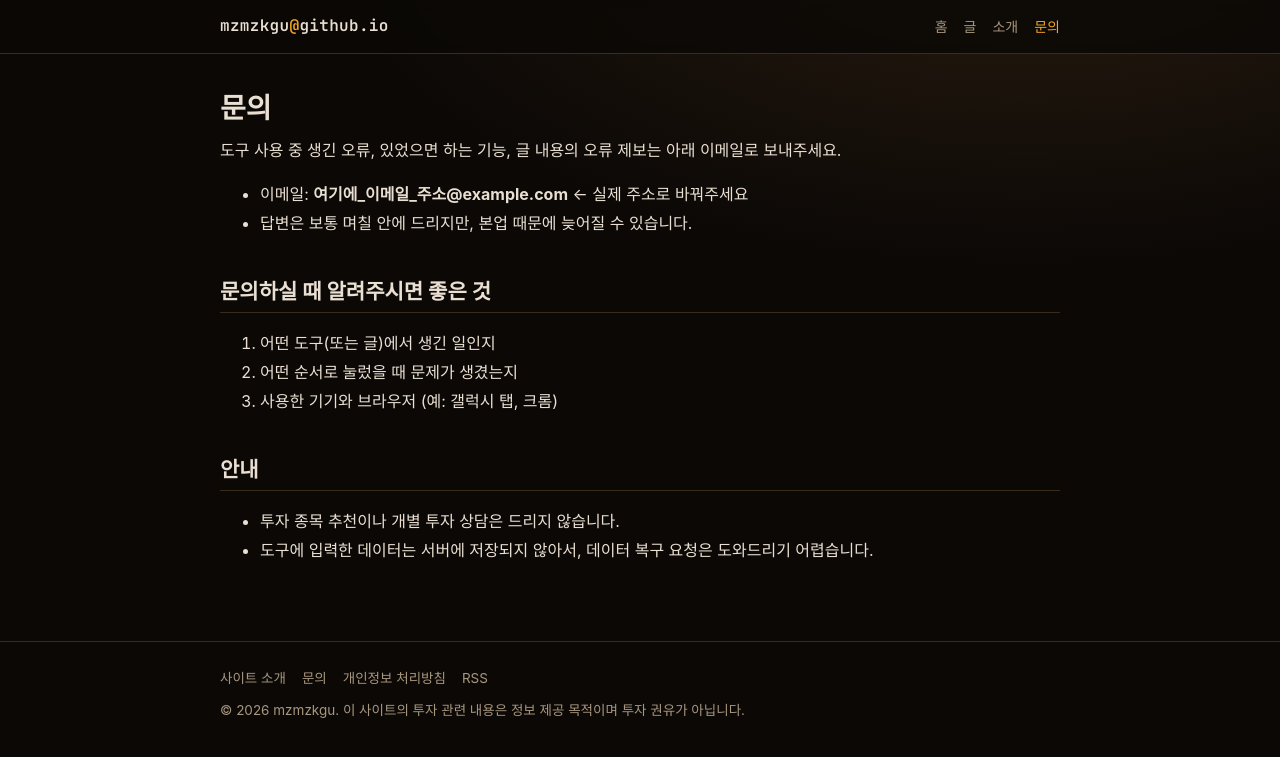
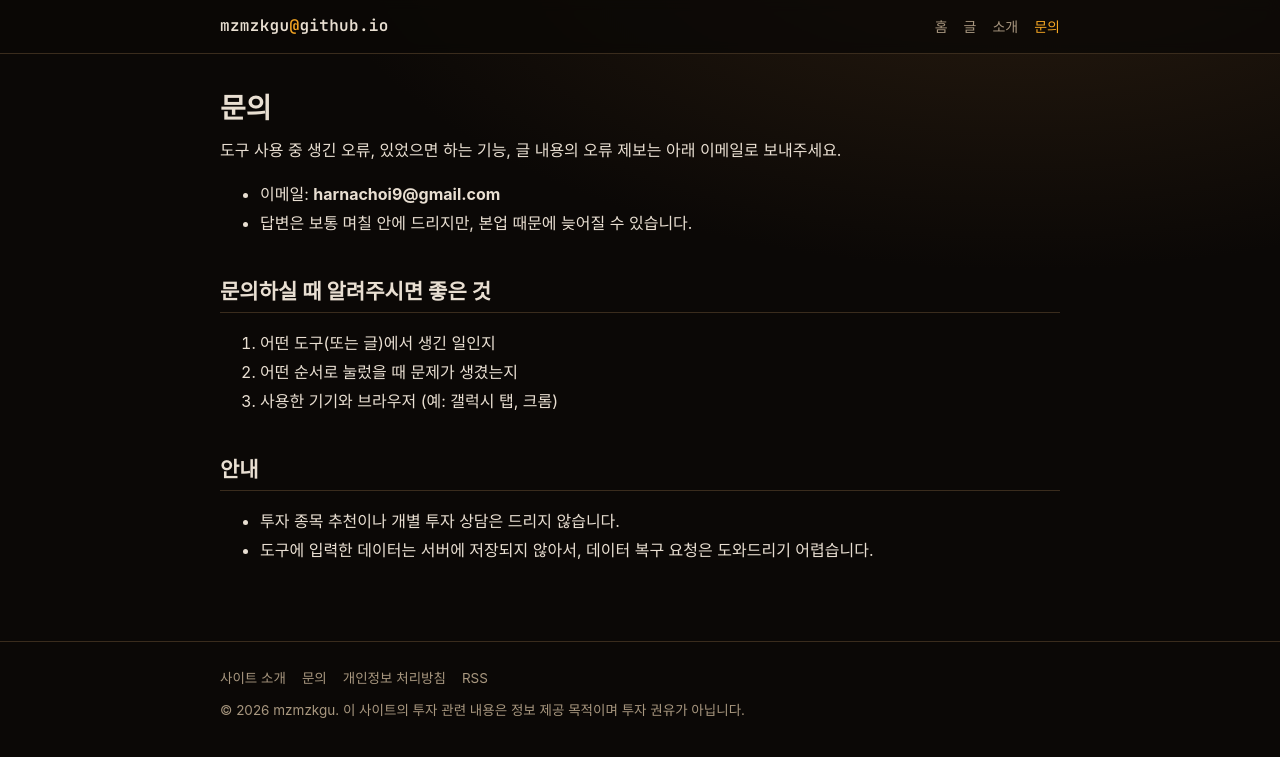
Before and after one commit to mzmzkgu/mzmzkgu.github.io, a Jekyll site: the page built from contact.md, in a window 1280 px wide. Shown: the top 757 px of the page. Built offline with Jekyll 4.4.1, drawn with Linux system fonts in a browser that asks for light colours; some web fonts are replaced.

Commit message:
Set contact email
Co-Authored-By: Claude Sonnet 5.5 <noreply@anthropic.com>
Claude-Session: https://claude.ai/code/session_01HnZqqtAcJR4YGqc3LY19aj

```diff
--- a/contact.md
+++ b/contact.md
@@ -8,7 +8,7 @@ description: 도구 사용 중 오류, 개선 제안, 글 정정 요청은 이
 
 도구 사용 중 생긴 오류, 있었으면 하는 기능, 글 내용의 오류 제보는 아래 이메일로 보내주세요.
 
-- 이메일: **여기에_이메일_주소@example.com**  ← 실제 주소로 바꿔주세요
+- 이메일: **harnachoi9@gmail.com**
 - 답변은 보통 며칠 안에 드리지만, 본업 때문에 늦어질 수 있습니다.
 
 ## 문의하실 때 알려주시면 좋은 것
```
